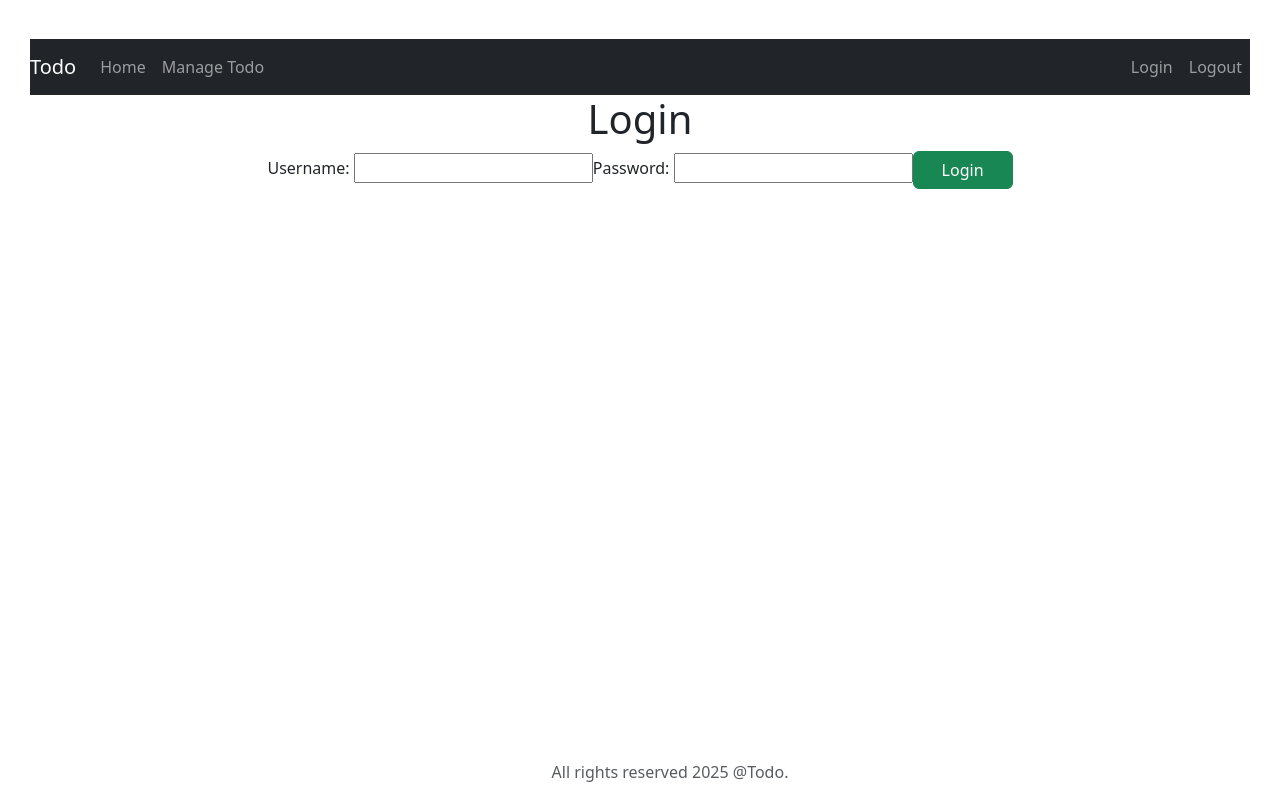
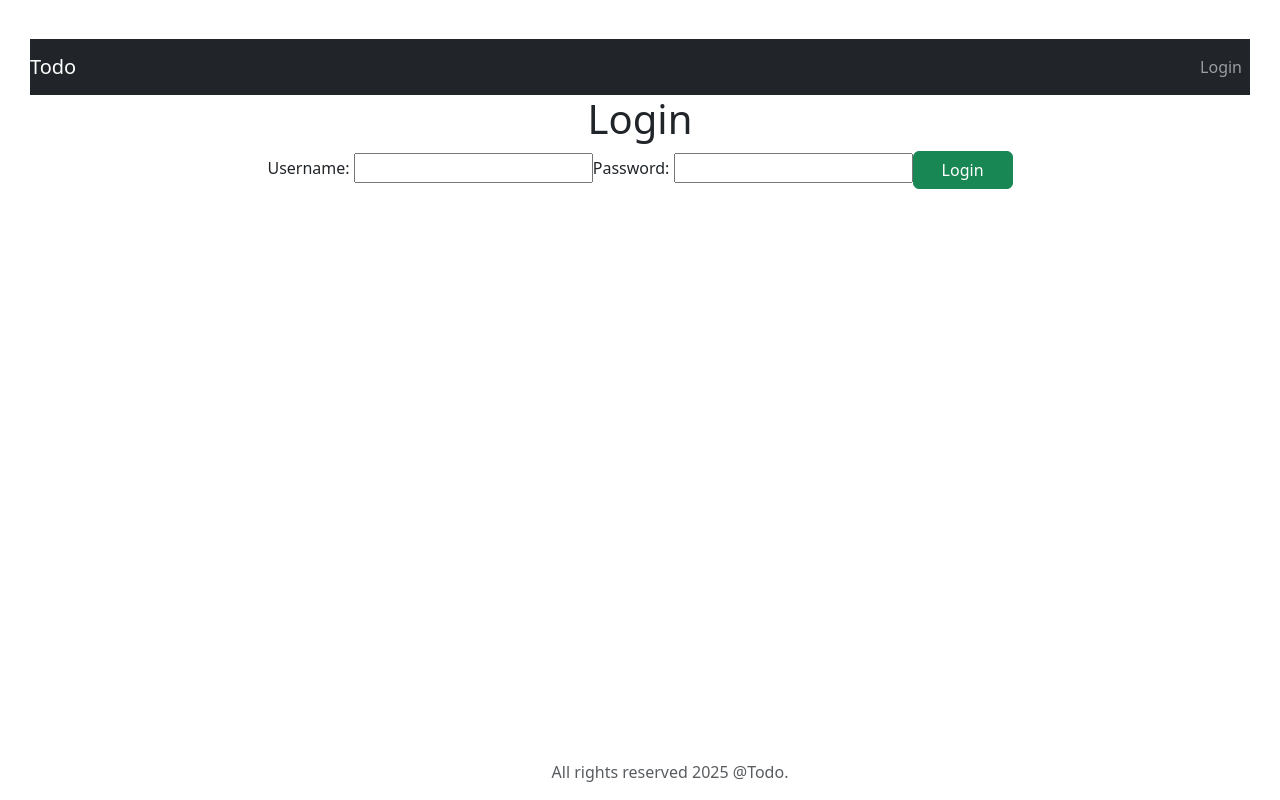
Before and after one commit to Rishabhsingh22/FullStack-React-Springboot, a React (Create React App) app: page / in a window 1280 px wide. Shown: the top 800 px of the page. Built offline with nearby package versions, Linux system fonts and the light colour scheme.

Commit message:
Added user detail in session storage to enable login/logout based on authentication token

```diff
--- /dev/null
+++ b/src/components/Todo/AuthenticationService.js
@@ -0,0 +1,18 @@
+class AuthenticationService {
+    registerSuccessfulLogin(username, password){
+        console.log("registerSuccessfulLogin...")
+        sessionStorage.setItem("authenticatedUser", username)
+    }
+
+    logout(){
+        sessionStorage.removeItem("authenticatedUser")
+    }
+
+    isUserLoggedIn(){
+        let user = sessionStorage.getItem("authenticatedUser");
+        if(user === null) return false
+
+        return true;
+    }
+}
+export default new AuthenticationService();
--- a/src/components/Todo/Login.jsx
+++ b/src/components/Todo/Login.jsx
@@ -1,5 +1,6 @@
 import React, {Component} from "react";
 import Welcome from "./Welcome";
+import AuthenticationService from "./AuthenticationService";
 
 class Login extends Component{
 
@@ -34,6 +35,7 @@ class Login extends Component{
        const { navigate } = this.props;
        if(this.state.username==="rishabh22" && this.state.password==="pass"){
         console.log("Successful");
+        AuthenticationService.registerSuccessfulLogin(this.state.username, this.state.password);
 
         // this.props.history.push("/welcome"); // older version - REACT 5
 
--- a/src/components/Todo/Todo.jsx
+++ b/src/components/Todo/Todo.jsx
@@ -5,6 +5,7 @@ import { BrowserRouter as Router, Route, Routes, Link } from "react-router-dom";
 import WithNavigation from "./WithNavigation";
 import WithParams from "./WithParams";
 import ListTodos from "./TodosList";
+import AuthenticationService from "./AuthenticationService";
 
 class TodoApp extends Component{
 
@@ -14,11 +15,13 @@ class TodoApp extends Component{
     // useNavigate, useParams hook respectively as prop
     const LoginComponentWithNavigation = WithNavigation(Login);
     const WelcomeComponentWithParams = WithParams(Welcome);
+    const HeaderComponentWithNavigation = WithNavigation(HeaderComponent);
 
         return(
             <div className="todoApp">
                 <Router>
-                    <HeaderComponent/>
+                    <HeaderComponentWithNavigation/>
+                    {/* <HeaderComponent/> */}
                     <Routes>
                     <Route path="/" exact element={<LoginComponentWithNavigation />}/>
                     <Route path="/login" element={<LoginComponentWithNavigation />}/>
@@ -43,17 +46,19 @@ function ErrorComponent(){
 
 class HeaderComponent extends Component{
     render(){
+        const isUserLoggedIn = AuthenticationService.isUserLoggedIn();
+        console.log(isUserLoggedIn);
         return(
             <header>
                 <nav className="navbar navbar-expand-md navbar-dark bg-dark">
                     <div><a href="#" className="navbar-brand">Todo</a></div>
                     <ul className="navbar-nav">
-                        <li ><Link className="nav-link" to="/welcome/rishabh22">Home</Link></li>
-                        <li ><Link className="nav-link" to="/todos">Manage Todo</Link></li>
+                        {isUserLoggedIn && <li ><Link className="nav-link" to="/welcome/rishabh22">Home</Link></li>}
+                        {isUserLoggedIn && <li ><Link className="nav-link" to="/todos">Manage Todo</Link></li>}
                     </ul>
                     <ul className="navbar-nav navbar-collapse justify-content-end">
-                        <li ><Link className="nav-link" to="/login">Login</Link></li>
-                        <li ><Link className="nav-link" to="/logout">Logout</Link></li>
+                        {!isUserLoggedIn && <li ><Link className="nav-link" to="/login">Login</Link></li>}
+                        {isUserLoggedIn && <li ><Link className="nav-link" to="/logout" onClick={AuthenticationService.logout}>Logout</Link></li>}
                     </ul>
                 </nav>
             </header>
```
